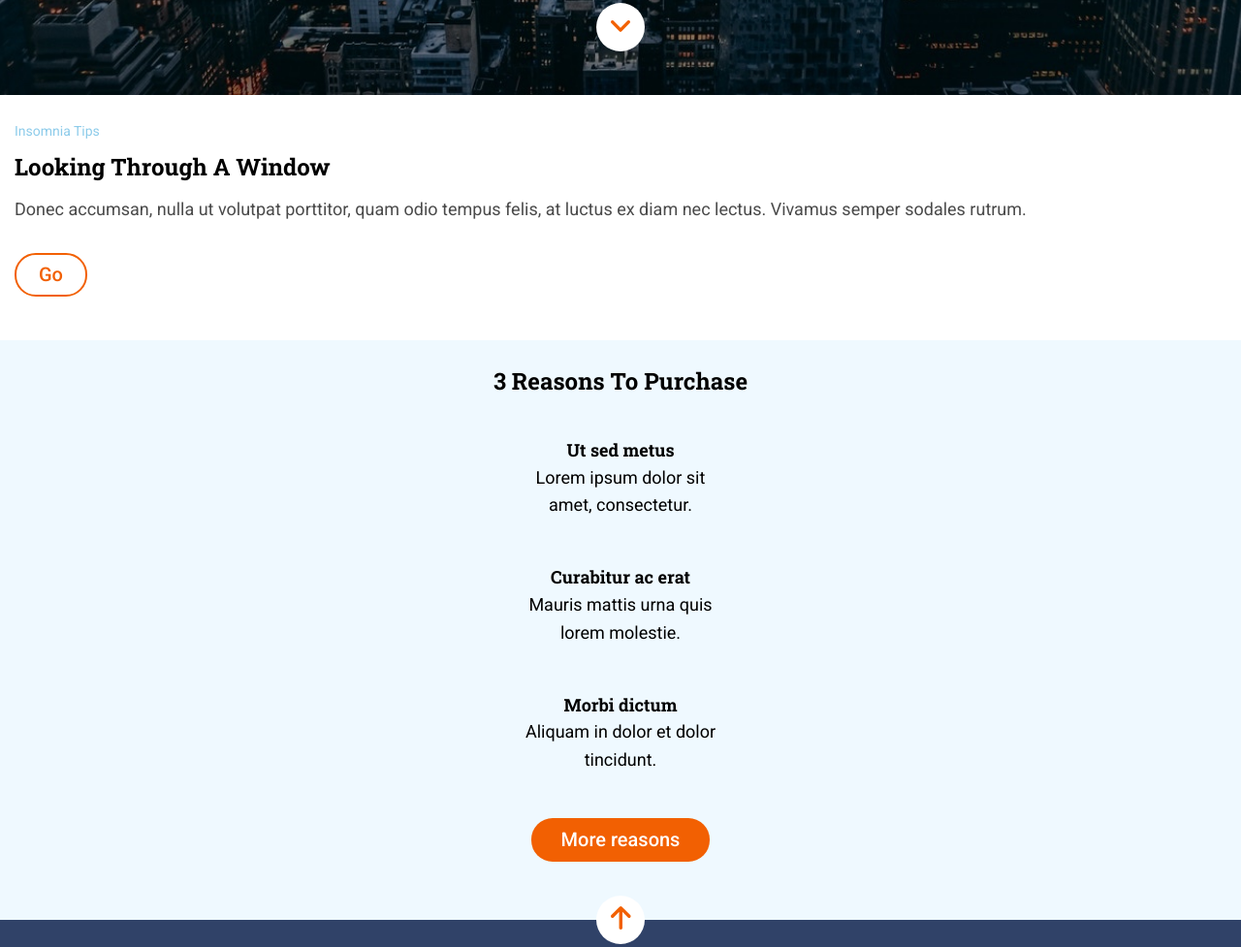
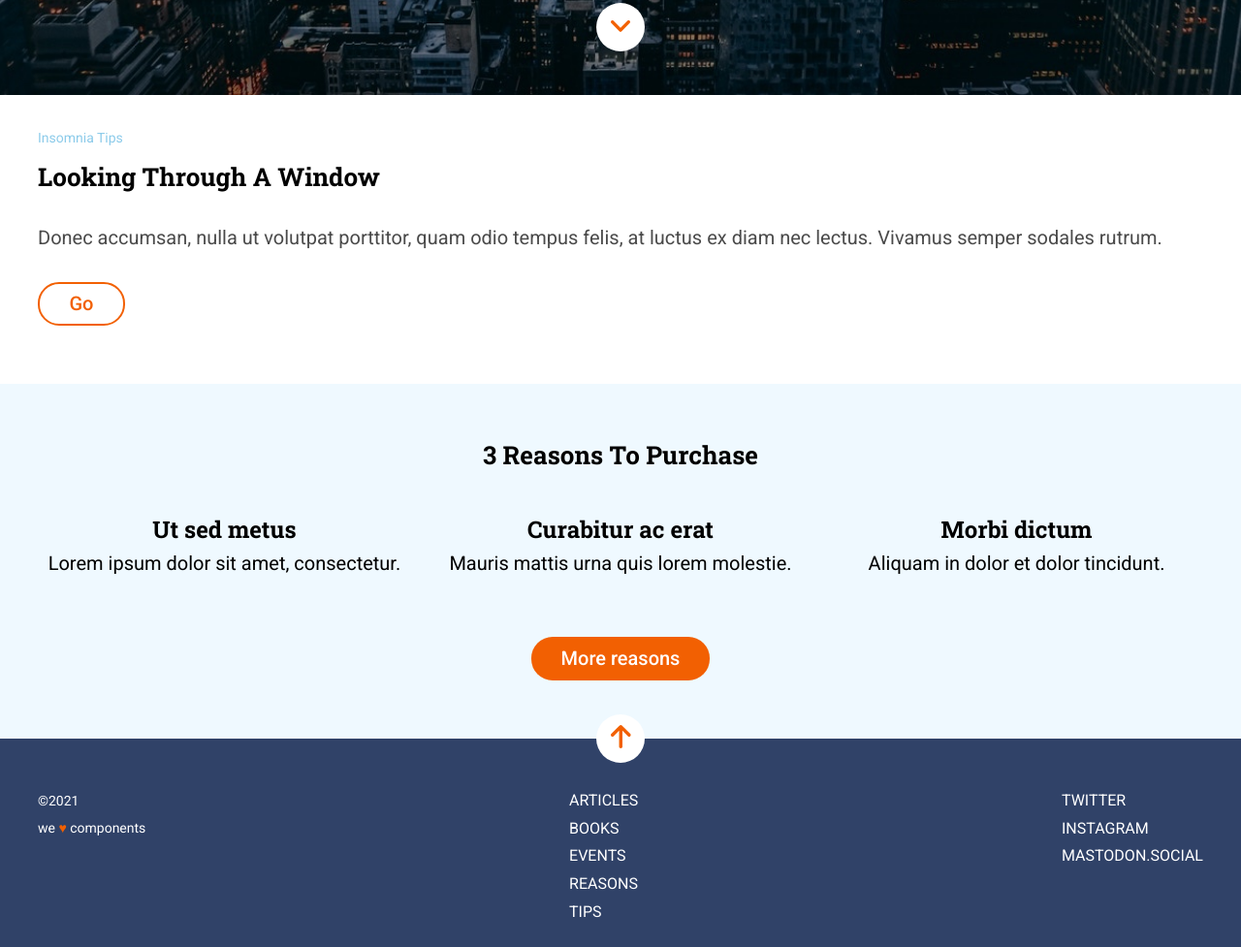
Before and after one commit to Adalab/modulo-1-evaluacion-final-AngelesMB, a website: page docs/index.html in a window 1280 px wide. Shown: the part 702-1679 px from the top of the page at 97% size. Drawn offline with nearby package versions, Linux system fonts and the light colour scheme; files that its build step writes are made by us from their sources.

Commit message:
Add media queries tablet

```diff
--- a/src/js/main.js
+++ /dev/null
@@ -1,3 +0,0 @@
-'use strict';
-
-console.log('>> Ready :)');
--- a/src/scss/core/_variables.scss
+++ b/src/scss/core/_variables.scss
@@ -2,6 +2,7 @@
 $font-main: "Roboto", sans-serif;
 $font-title: "Roboto Slab", serif;
 $font-size-main: 18px;
+$font-size-main-tablet: 20px;
 
 // colors
 $color-light: white;
--- a/src/scss/layout/_footer.scss
+++ b/src/scss/layout/_footer.scss
@@ -14,6 +14,12 @@
     flex-direction: column;
     justify-content: center;
     align-items: center;
+    @include tablet {
+      width: 100%;
+      flex-direction: row;
+      justify-content: space-between;
+      align-items: flex-start;
+    }
   }
   &__copy {
     display: flex;
@@ -22,6 +28,10 @@
     font-size: 14px;
     align-items: center;
     line-height: 2;
+    @include tablet {
+      order: 0;
+      align-items: flex-start;
+    }
   }
   &__heart {
     color: $color-orange;
@@ -34,6 +44,10 @@
     flex-direction: column;
     justify-content: center;
     align-items: center;
+    @include tablet {
+      align-items: flex-start;
+      padding: 0;
+    }
   }
   &__scroll {
     background-color: $color-light;
--- a/src/scss/layout/_header.scss
+++ b/src/scss/layout/_header.scss
@@ -26,12 +26,19 @@
     word-spacing: 100vw;
     text-align: center;
     line-height: 1.3;
+    @include tablet {
+      font-size: 80px;
+    }
   }
   &__text {
     font-family: $font-main;
     font-size: 16px;
     color: $color-light;
     margin: 10px;
+    @include tablet {
+      font-size: 24px;
+      margin: 20px 0 0;
+    }
   }
   &__scroll {
     background-color: $color-light;
@@ -42,7 +49,9 @@
     justify-content: center;
     align-items: center;
     margin: 45px;
-
+    @include tablet {
+      margin: 30px 0 45px;
+    }
     &Icon {
       // Aumentamos superficie clickable
       padding: 10px;
--- a/src/scss/layout/_section-purchase.scss
+++ b/src/scss/layout/_section-purchase.scss
@@ -11,15 +11,26 @@
     font-size: 24px;
     text-transform: capitalize;
     padding: 30px 0 45px;
+    margin: 30px 0 45px;
+    @include tablet {
+      font-size: 26px;
+      margin: 30px 0 0;
+    }
   }
   &__title2 {
     font-family: $font-title;
     font-size: $font-size-main;
     line-height: 1.6;
+    @include tablet {
+      font-size: 24px;
+    }
   }
   &__text {
     font-size: $font-size-main;
     line-height: 1.6;
+    @include tablet {
+      font-size: $font-size-main-tablet;
+    }
   }
   &__wrapper {
     display: grid;
@@ -27,6 +38,10 @@
     grid-template-columns: 60%;
     grid-template-rows: 1fr 1fr 1fr;
     justify-content: center;
+    @include tablet {
+      grid-template-columns: 1fr 1fr 1fr;
+      grid-template-rows: 1fr;
+    }
   }
   &__article {
     text-align: center;
@@ -43,6 +58,9 @@
     font-family: inherit;
     color: white;
     transition: all 0.5s linear;
+    @include tablet {
+      margin: 60px 0 60px;
+    }
     &:hover {
       background-color: white;
       color: $color-orange;
--- a/src/scss/layout/_section-window.scss
+++ b/src/scss/layout/_section-window.scss
@@ -5,6 +5,10 @@
     color: #8ccbea;
     text-transform: capitalize;
     padding: 30px 0 15px;
+    @include tablet {
+      line-height: 2;
+      padding: 30px 0 10px;
+    }
   }
   &__title2 {
     font-family: $font-title;
@@ -12,11 +16,18 @@
     text-transform: capitalize;
     padding: 0 0 15px;
     line-height: 1.25;
+    @include tablet {
+      font-size: 26px;
+      padding: 0 0 30px;
+    }
   }
   &__text {
     color: #4a4a4a;
     line-height: 1.6;
     font-size: $font-size-main;
+    @include tablet {
+      font-size: $font-size-main-tablet;
+    }
   }
   &__button {
     width: 75px;
@@ -30,6 +41,10 @@
     font-family: inherit;
     color: $color-orange;
     transition: all 0.5s linear;
+    @include tablet {
+      width: 90px;;
+      margin: 30px 0 60px;
+    }
     &:hover {
       background-color: $color-orange;
       color: white;
--- a/src/scss/pages/_index.scss
+++ b/src/scss/pages/_index.scss
@@ -1,3 +1,6 @@
 .container {
-    margin: 0 15px;
+  margin: 0 15px;
+  @include tablet {
+    margin: 0 39px;
+  }
 }
```
